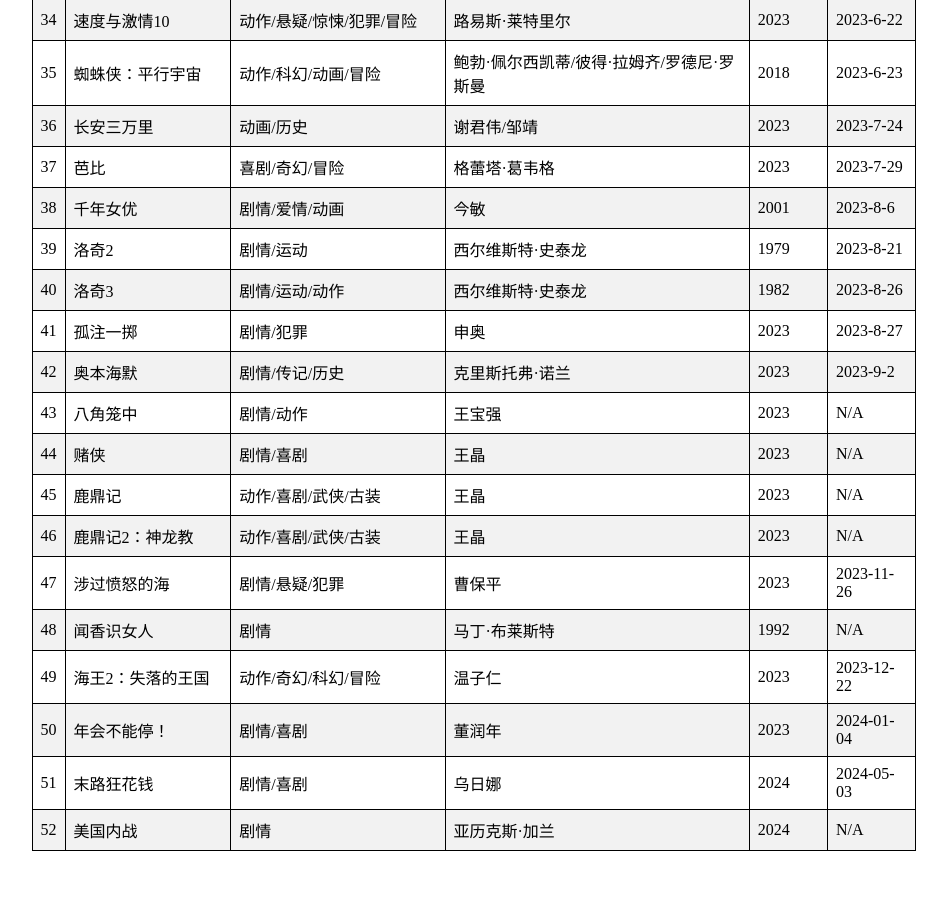
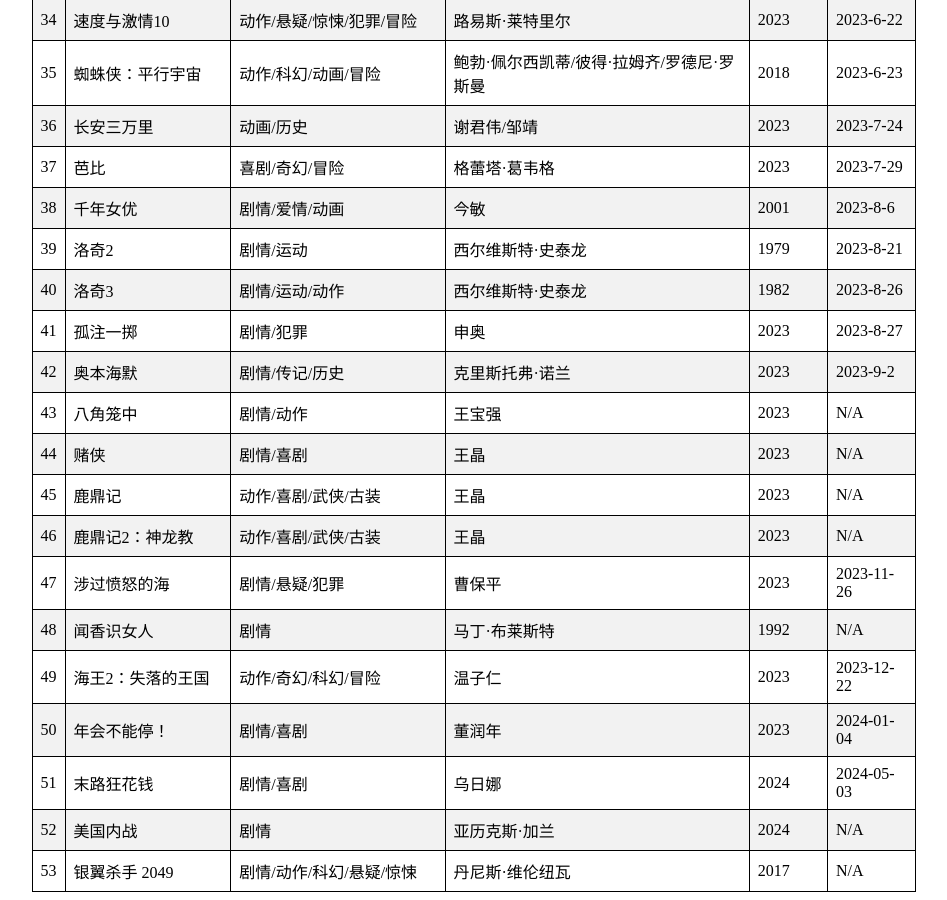
Before and after one commit to lccccc1024/lccccc1024.github.io, a Jekyll site: the page _posts/2023-8-10-光影.html, which Jekyll copies as it is, in a window 1280 px wide and 900 px high, scrolled down 1695 px. Shown: the whole window, without its empty margins (166-1113 px from the left). Built offline with Jekyll 4.4.1, drawn with Linux system fonts in a browser that asks for light colours; before the commit the page ends 2554 px from its top, so only the background shows below that.

Commit message:
Update 2023-8-10-光影.html

```diff
--- a/_posts/2023-8-10-光影.html
+++ b/_posts/2023-8-10-光影.html
@@ -467,6 +467,14 @@
         <td>2024</td>
         <td>N/A</td>
     </tr>
+    <tr>
+        <td>53</td>
+        <td>银翼杀手 2049</td>
+        <td>剧情/动作/科幻/悬疑/惊悚</td>
+        <td>丹尼斯·维伦纽瓦</td>
+        <td>2017</td>
+        <td>N/A</td>
+    </tr>
     </tbody>
 </table>
 </body>
```
